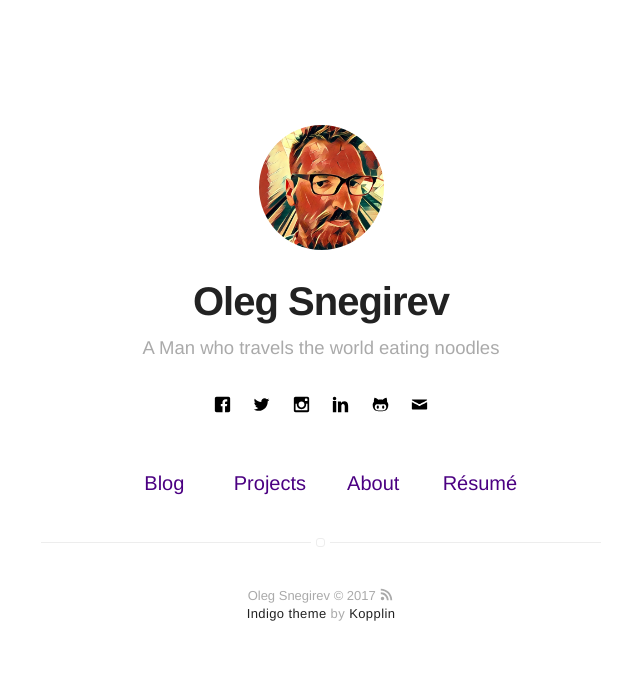
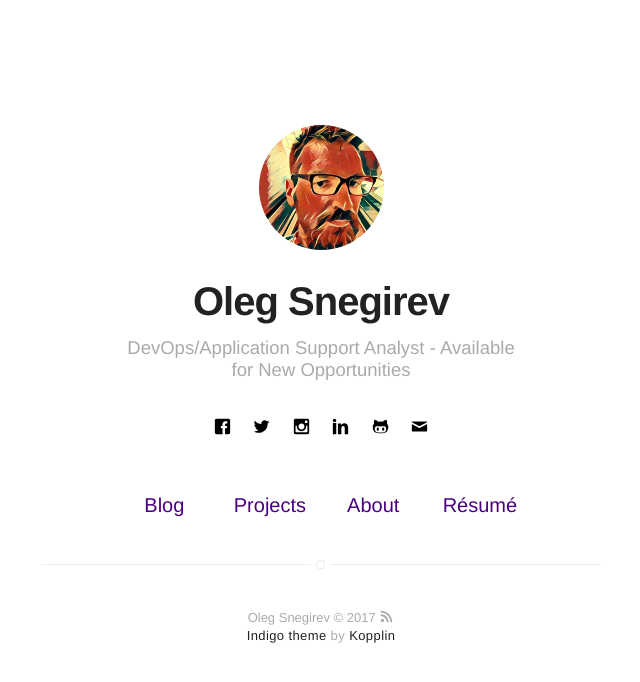
Before and after one commit to lenchevsky/lenchevsky.github.io, a Jekyll site: the page built from index.html, in a window 1280 px wide. Shown: the top 682 px of the page, without its empty margins (319-959 px from the left). Built offline with Jekyll 4.4.1, drawn with Linux system fonts in a browser that asks for light colours.

Commit message:
New description

```diff
--- a/_config.yml
+++ b/_config.yml
@@ -1,6 +1,6 @@
 # main text of home
 name: Oleg Snegirev
-bio: A Man who travels the world eating noodles
+bio: DevOps/Application Support Analyst - Available for New Opportunities
 
 # twitter summary info
 description: A blog about technology and stuff related
@@ -36,33 +36,29 @@ disqus:
 # if you don't have any of social below, comment the line
 facebook: ol.snegirev
 twitter: lenchevsky
-# google: mygoogle
 instagram: olegsnegirev
-# pinterest: mypinterest
 linkedin: snegirev
-# youtube: myyoutube
-# spotify: myspotify
 github: lenchevsky
+email: ol.snegirev@gmail.com
 # stackoverflow: 7044681/mystackoverflow
 # quora: userquora
 # reddit: username
-#medium: medium
+# medium: medium
 # vimeo: myvimeo
-email: ol.snegirev@gmail.com
+# youtube: myyoutube
+# spotify: myspotify
+# google: mygoogle
+# pinterest: mypinterest
 
 authors:
-    johndoe:
-        name: John Doe
-        bio: A Man who travels the world eating noodles
+    oleg:
+        name: Oleg Snegirev
+        bio: DevOps/Application Support Analyst
         external-image: false
-        picture: assets/images/profile.jpg
-        twitter: johndoe
-    jamesfoster:
-        name: James Foster
-        bio: A Man who develops software with coffee
-        external-image: false
-        picture: assets/images/james.jpg
-        twitter: jamesfoster
+        picture: assets/images/prisma_me.jpg
+        twitter: lenchevsky
+        linkedin: snegirev
+
 
 # do you want a larger site? change the option below
 # options: [normal, large] | default: normal
```
